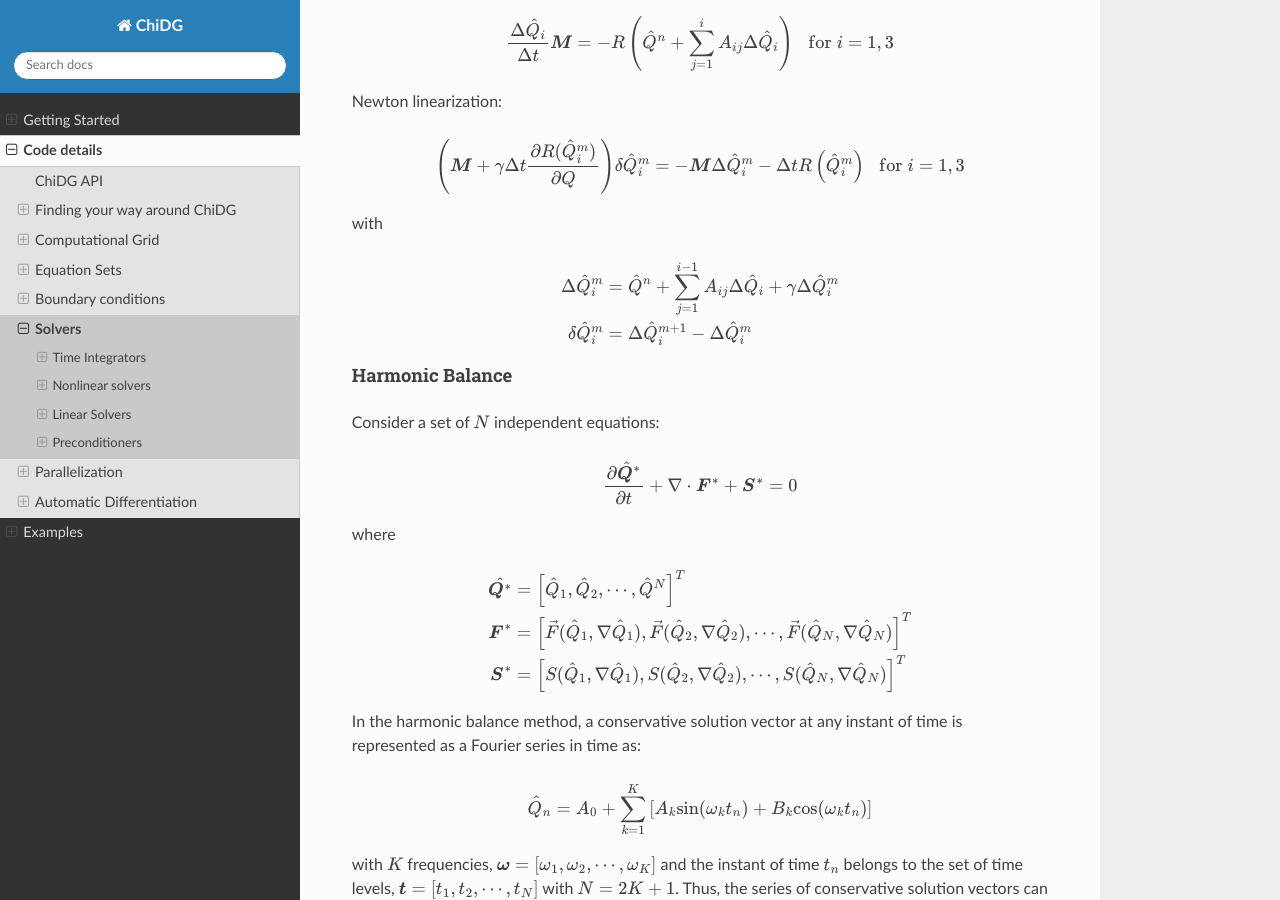
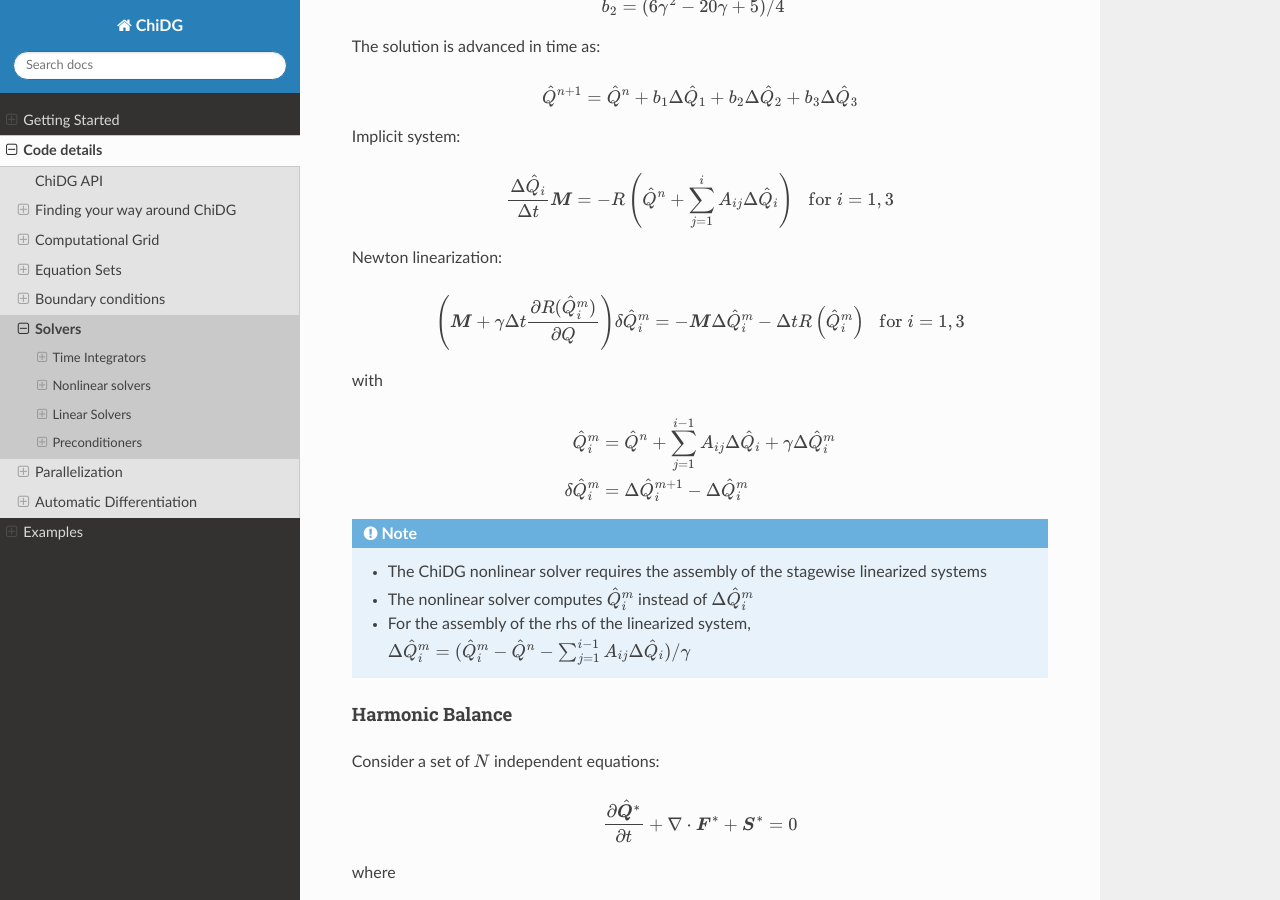
Before and after one commit to nwukie/ChiDG_pysite, a Sphinx documentation site: the page built from source/code_details/solvers/detail_solvers.rst, in a window 1280 px wide and 900 px high, scrolled down 2727 px. Built offline with Sphinx 7.4.7 and the Read the Docs theme 2.0.0, drawn with Linux system fonts in a browser that asks for light colours; some of the changed text lies outside the part shown.

Commit message:
Added implementation notes to backward Euler and DIRK documentation

```diff
--- a/source/code_details/solvers/detail_solvers.rst
+++ b/source/code_details/solvers/detail_solvers.rst
@@ -131,6 +131,11 @@ Newton Linearization:
 
 where, :math:`\delta Q^{m} = \Delta Q^{m + 1} -\Delta Q^{m}` for the :math:`m^{th}` Newton iteration.
 
+.. note::
+
+    - The ChiDG nonlinear solver requires the assembly of the linearized system outlined above
+    - The nonlinear solver computes :math:`\hat{Q}^{m}` instead of :math:`\Delta \hat{Q}^{m}`
+    - For the assembly of the rhs of the linearized system, :math:`\Delta \hat{Q}^{m} = \hat{Q}^{m} - \hat{Q}^{n}`
 
 Diagonally-Implicit Runge-Kutta
 -------------------------------
@@ -183,8 +188,14 @@ with
 
 .. math::
 
-    \Delta \hat{Q}^{m}_{i} & = \hat{Q}^{n} + \sum_{j = 1}^{i - 1}A_{ij}\Delta \hat{Q}_{i} + \gamma \Delta \hat{Q}^{m}_{i}\\
+    \hat{Q}^{m}_{i} & = \hat{Q}^{n} + \sum_{j = 1}^{i - 1}A_{ij}\Delta \hat{Q}_{i} + \gamma \Delta \hat{Q}^{m}_{i}\\
     \delta \hat{Q}^{m}_{i} & = \Delta \hat{Q}^{m + 1}_{i} - \Delta \hat{Q}^{m}_{i}
+
+.. note::
+
+    - The ChiDG nonlinear solver requires the assembly of the stagewise linearized systems
+    - The nonlinear solver computes :math:`\hat{Q}^{m}_{i}` instead of :math:`\Delta \hat{Q}^{m}_{i}`
+    - For the assembly of the rhs of the linearized system, :math:`\Delta \hat{Q}^{m}_{i} = (\hat{Q}^{m}_{i} - \hat{Q}^{n} - \sum_{j = 1}^{i - 1}A_{ij}\Delta \hat{Q}_{i})/\gamma`
 
 Harmonic Balance
 ----------------
```
